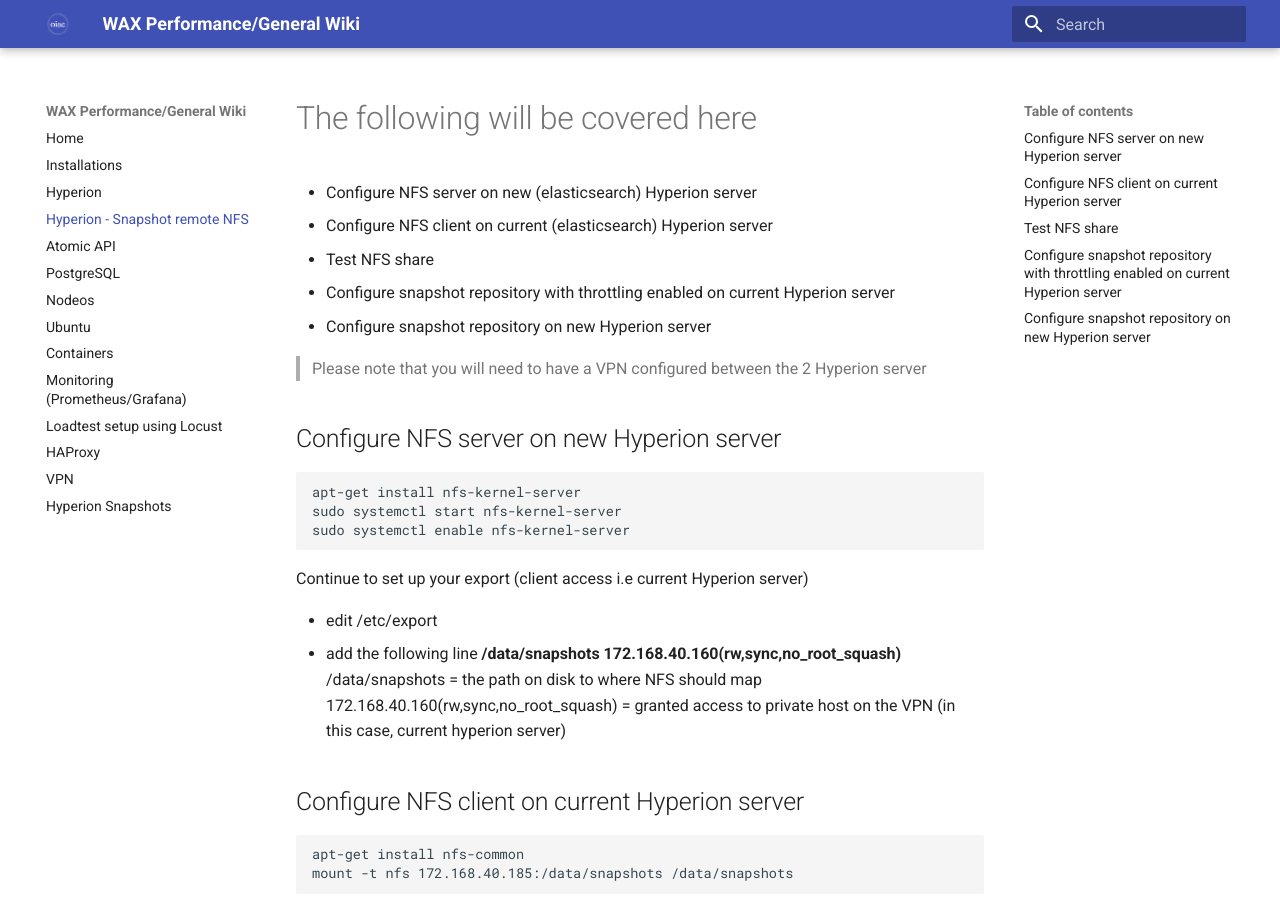
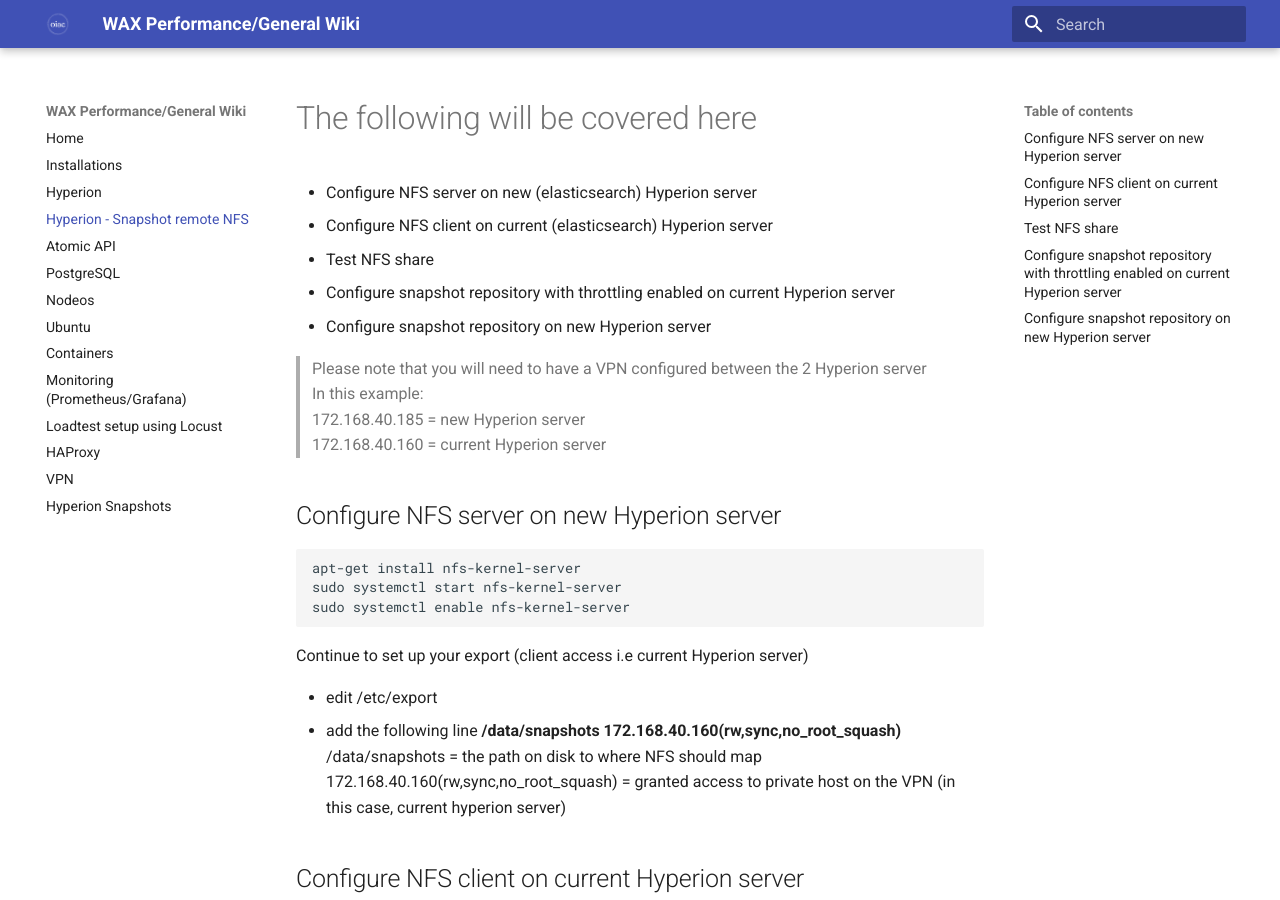
Before and after one commit to oneinacillian/wiki, an MkDocs documentation site: the page built from docs/Hyperion - Snapshot remote NFS.md, in a window 1280 px wide and 900 px high. Built offline with MkDocs 1.6.1 and Material for MkDocs 9.7.7, drawn with Linux system fonts in a browser that asks for light colours.

Commit message:
update info

```diff
--- a/docs/Hyperion - Snapshot remote NFS.md
+++ b/docs/Hyperion - Snapshot remote NFS.md
@@ -7,6 +7,9 @@
 - Configure snapshot repository on new Hyperion server <br>
 
 > Please note that you will need to have a VPN configured between the 2 Hyperion server <br>
+> In this example: <br>
+> 172.168.40.185 = new Hyperion server <br>
+> 172.168.40.160 = current Hyperion server <br>
 
 ## Configure NFS server on new Hyperion server <br>
 
```
